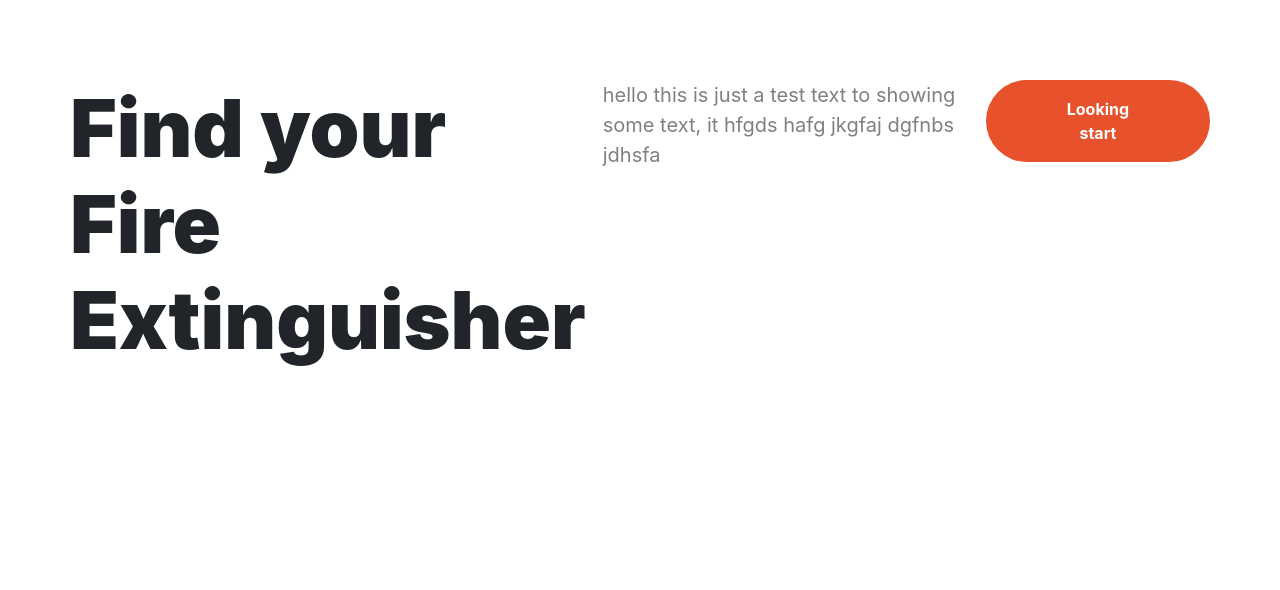
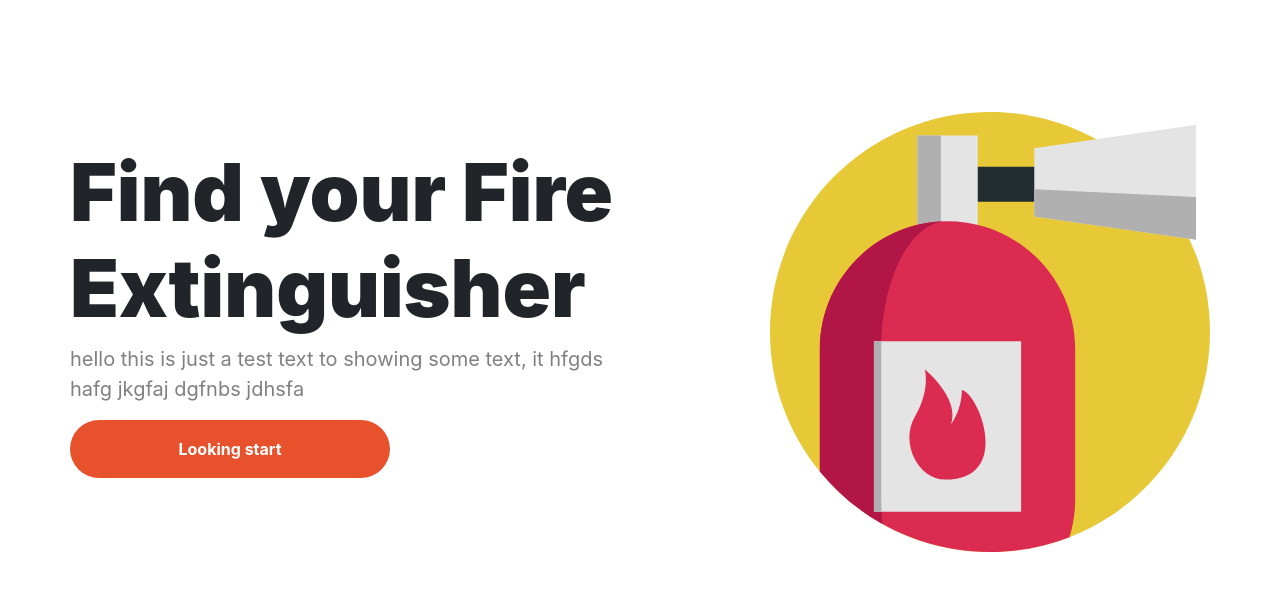
Before and after one commit to Davod0/Nuxt-Vue-Client-Application, a Nuxt app: page / in a window 1280 px wide. Shown: the top 590 px of the page. Built offline with nearby package versions, Linux system fonts and the light colour scheme.

Commit message:
Added new pic and using it in Hero component

```diff
--- a/components/hero.vue
+++ b/components/hero.vue
@@ -1,16 +1,19 @@
 <template>
   <div class="Hero container">
+    <div class="text-container">
       <h1 class="header">Find your Fire Extinguisher</h1>
-          <p class="snippet">hello this is just a test text to showing some text, it hfgds hafg jkgfaj dgfnbs jdhsfa </p>
+      <p class="snippet">
+        hello this is just a test text to showing some text, it hfgds hafg
+        jkgfaj dgfnbs jdhsfa
+      </p>
       <button class="button btn">Looking start</button>
-
+    </div>
+    <img src="../assets/svg/fire-est.svg" alt="" class="image">
   </div>
 </template>
 
 <script>
-    export default {
-
-    }
+export default {};
 </script>
 
 <style scoped>
@@ -68,7 +71,6 @@
 @media (max-width: 500px) {
   .Hero {
     height: 40vh;
-
   }
 }
 </style>
```
Also changed, not shown: assets/svg/fire-est.svg (added). Lines whose indentation alone changed are shown as unchanged.
